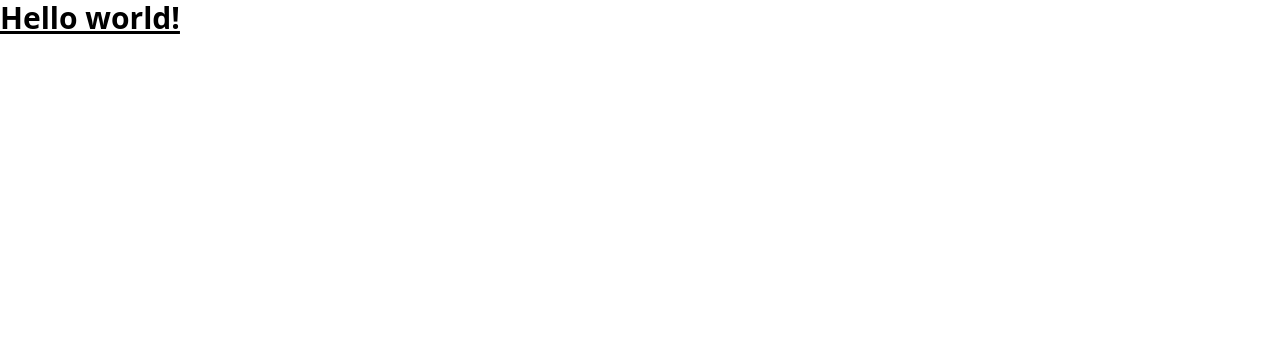
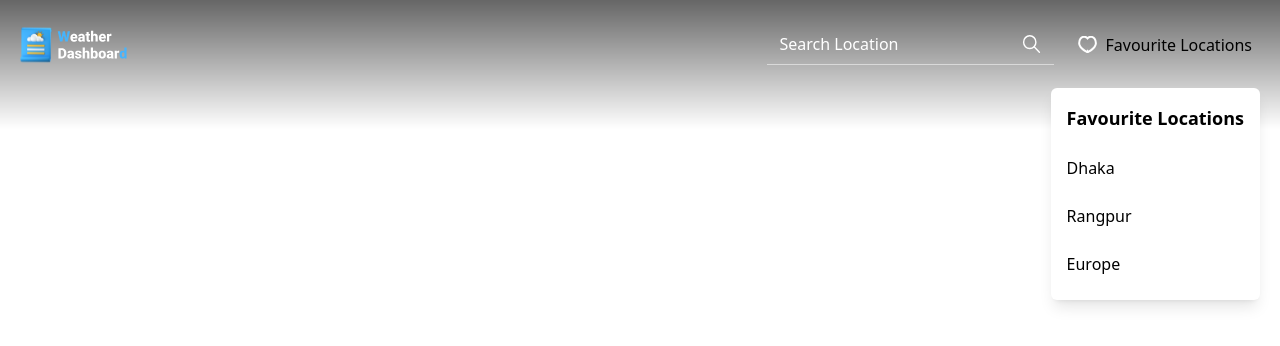
Before and after one commit to kaiumuddin/weather-dashboard, a React (Vite) app: page / in a window 1280 px wide. Shown: the top 346 px of the page. Built offline with nearby package versions, Linux system fonts and the light colour scheme.

Commit message:
Header components separation.

```diff
--- a/src/App.jsx
+++ b/src/App.jsx
@@ -1,5 +1,9 @@
-function App() {
-    return <h1 className="text-3xl font-bold underline">Hello world!</h1>;
+import Header from "./components/header/Header";
+
+export default function App() {
+    return (
+        <>
+            <Header />
+        </>
+    );
 }
-
-export default App;
--- /dev/null
+++ b/src/components/header/Favourite.jsx
@@ -0,0 +1,10 @@
+import FovouriteIcon from "../../assets/heart.svg";
+
+export default function Favourite() {
+    return (
+        <div className="p-2 hover:bg-black/30 cursor-pointer flex gap-2 items-center rounded-md transition-all">
+            <img src={FovouriteIcon} alt="" />
+            <span>Favourite Locations</span>
+        </div>
+    );
+}
--- /dev/null
+++ b/src/components/header/FavouriteListModal.jsx
@@ -0,0 +1,12 @@
+export default function FavouriteListModal() {
+    return (
+        <div className="max-w-xs py-4 bg-white rounded-md border-gray-500 absolute right-0 top-16 text-black shadow-lg ">
+            <h3 className="text-lg font-bold px-4">Favourite Locations</h3>
+            <ul className="space-y-2 mt-4 *:py-2 *:px-4 *:cursor-pointer">
+                <li className="hover:bg-gray-200">Dhaka</li>
+                <li className="hover:bg-gray-200">Rangpur</li>
+                <li className="hover:bg-gray-200">Europe</li>
+            </ul>
+        </div>
+    );
+}
--- /dev/null
+++ b/src/components/header/Header.jsx
@@ -0,0 +1,19 @@
+import Logo from "./Logo";
+import Favourite from "./Favourite";
+import FavouriteListModal from "./FavouriteListModal";
+import Search from "./Search";
+
+export default function Header() {
+    return (
+        <header className="fixed w-full top-0 z-50 bg-gradient-to-b from-black/60 to-black/0 pb-10">
+            <nav className="container flex items-center justify-between py-6">
+                <Logo />
+                <div className="flex items-center gap-4 relative">
+                    <Search />
+                    <Favourite />
+                    <FavouriteListModal />
+                </div>
+            </nav>
+        </header>
+    );
+}
--- /dev/null
+++ b/src/components/header/Logo.jsx
@@ -0,0 +1,9 @@
+import LogoImage from "../../assets/logo.svg";
+
+export default function Logo() {
+    return (
+        <a href="./index.html">
+            <img className="h-9" src={LogoImage} alt="Weather App" />
+        </a>
+    );
+}
--- /dev/null
+++ b/src/components/header/Search.jsx
@@ -0,0 +1,19 @@
+import SearchIcon from "../../assets/search.svg";
+
+export default function Search() {
+    return (
+        <form action="#">
+            <div className="flex items-center space-x-2 py-2 px-3 group focus-within:bg-black/30 transition-all border-b border-white/50 focus-within:border-b-0 focus-within:rounded-md">
+                <input
+                    className="bg-transparent  placeholder:text-white text-white w-full text-xs md:text-base outline-none border-none"
+                    type="search"
+                    placeholder="Search Location"
+                    required
+                />
+                <button type="submit">
+                    <img src={SearchIcon} />
+                </button>
+            </div>
+        </form>
+    );
+}
```
